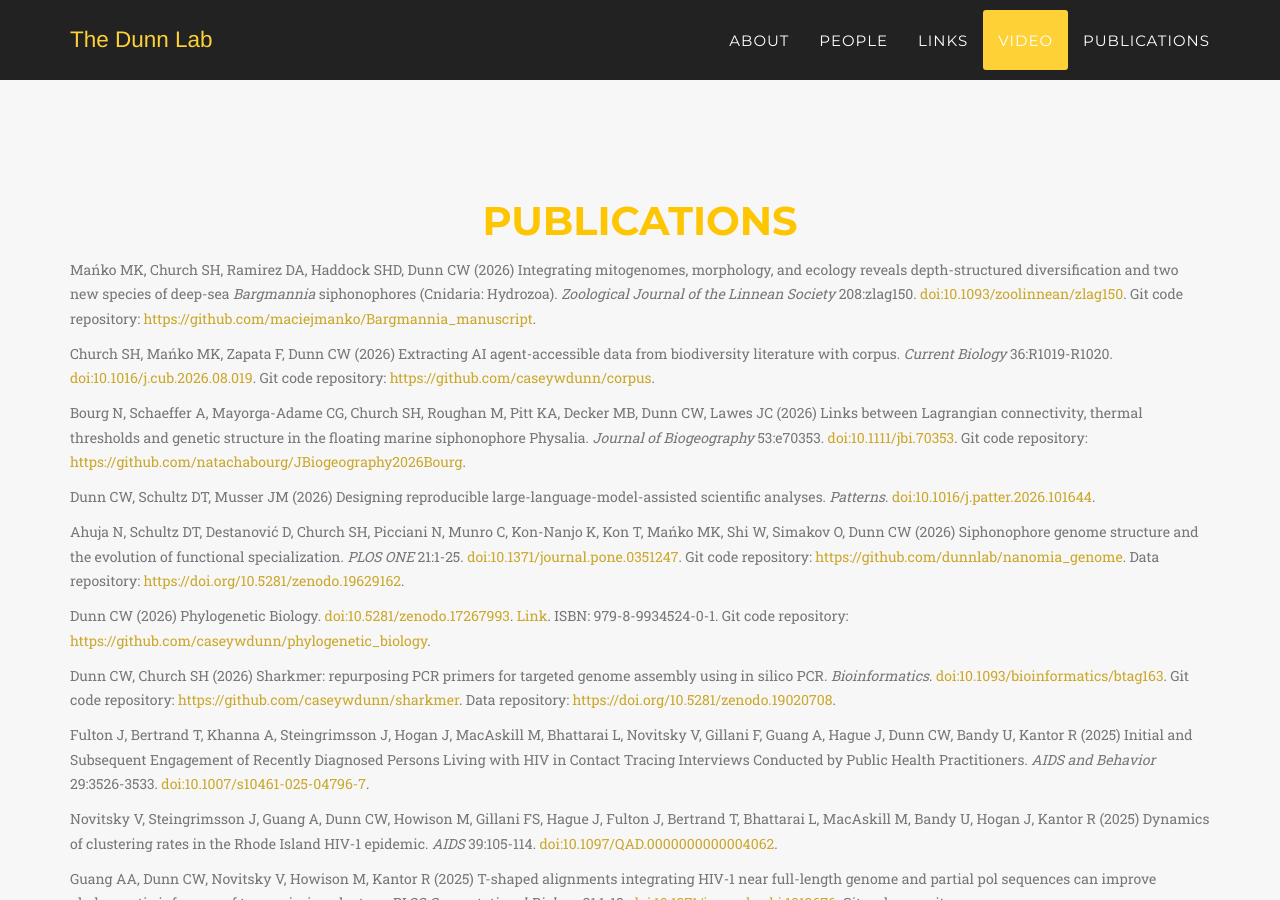
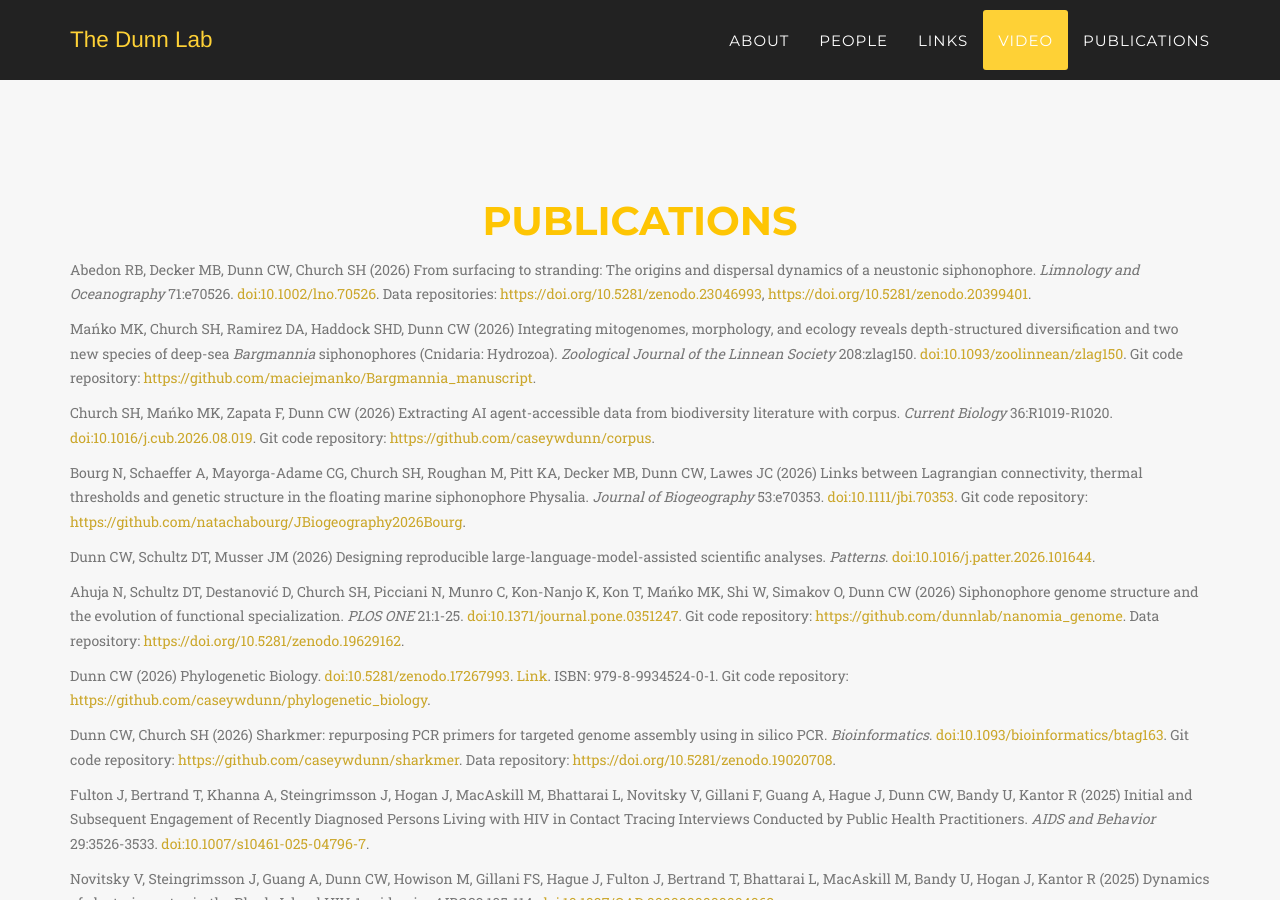
Before and after one commit to caseywdunn/caseywdunn.github.io, a Jekyll site: the page built from index.html, in a window 1280 px wide and 900 px high, scrolled down 10334 px. Built offline with Jekyll 4.4.1, drawn with Linux system fonts in a browser that asks for light colours; some web fonts are replaced; some of the changed text lies outside the part shown.

Commit message:
Add Abedon et al. 2026 to publications; include Siebert 2013 DOI
Co-Authored-By: Claude Opus 5.5 <noreply@anthropic.com>

```diff
--- a/_includes/publications.html
+++ b/_includes/publications.html
@@ -8,6 +8,10 @@
                 <h2 class="section-heading">Publications</h2>
             </div>
         </div>
+<div class="box"><div class="box-title"></div><div class="box-body">
+<p class="text-muted">Abedon RB, Decker MB, Dunn CW, Church SH (2026) From surfacing to stranding: The origins and dispersal dynamics of a neustonic siphonophore. <i>Limnology and Oceanography</i> 71:e70526. <a href="https://doi.org/10.1002/lno.70526">doi:10.1002/lno.70526</a>. Data repositories: <a href="https://doi.org/10.5281/zenodo.23046993">https://doi.org/10.5281/zenodo.23046993</a>, <a href="https://doi.org/10.5281/zenodo.20399401">https://doi.org/10.5281/zenodo.20399401</a>.</p>
+</div><div class="box-footer"> </div></div>
+
 <div class="box"><div class="box-title"></div><div class="box-body">
 <p class="text-muted">Mańko MK, Church SH, Ramirez DA, Haddock SHD, Dunn CW (2026) Integrating mitogenomes, morphology, and ecology reveals depth-structured diversification and two new species of deep-sea <i>Bargmannia</i> siphonophores (Cnidaria: Hydrozoa). <i>Zoological Journal of the Linnean Society</i> 208:zlag150. <a href="https://doi.org/10.1093/zoolinnean/zlag150">doi:10.1093/zoolinnean/zlag150</a>. Git code repository: <a href="https://github.com/maciejmanko/Bargmannia_manuscript">https://github.com/maciejmanko/Bargmannia_manuscript</a>.</p>
 </div><div class="box-footer"> </div></div>
@@ -361,7 +365,7 @@
 </div><div class="box-footer"> </div></div>
 
 <div class="box"><div class="box-title"></div><div class="box-body">
-<p class="text-muted">Siebert S, Pugh PR, Haddock SHD, Dunn CW (2013) Re-evaluation of characters in Apolemiidae (Siphonophora), with description of two new species from Monterey Bay, California. <i>Zootaxa</i> 3702:201-232. <a href="http://www.mapress.com/zootaxa/2013/f/zt03702p232.pdf">Link</a>.</p>
+<p class="text-muted">Siebert S, Pugh PR, Haddock SHD, Dunn CW (2013) Re-evaluation of characters in Apolemiidae (Siphonophora), with description of two new species from Monterey Bay, California. <i>Zootaxa</i> 3702:201-232. <a href="https://doi.org/10.11646/zootaxa.3702.3.1">doi:10.11646/zootaxa.3702.3.1</a>. <a href="http://www.mapress.com/zootaxa/2013/f/zt03702p232.pdf">Link</a>.</p>
 </div><div class="box-footer"> </div></div>
 
 <div class="box"><div class="box-title"></div><div class="box-body">
```
